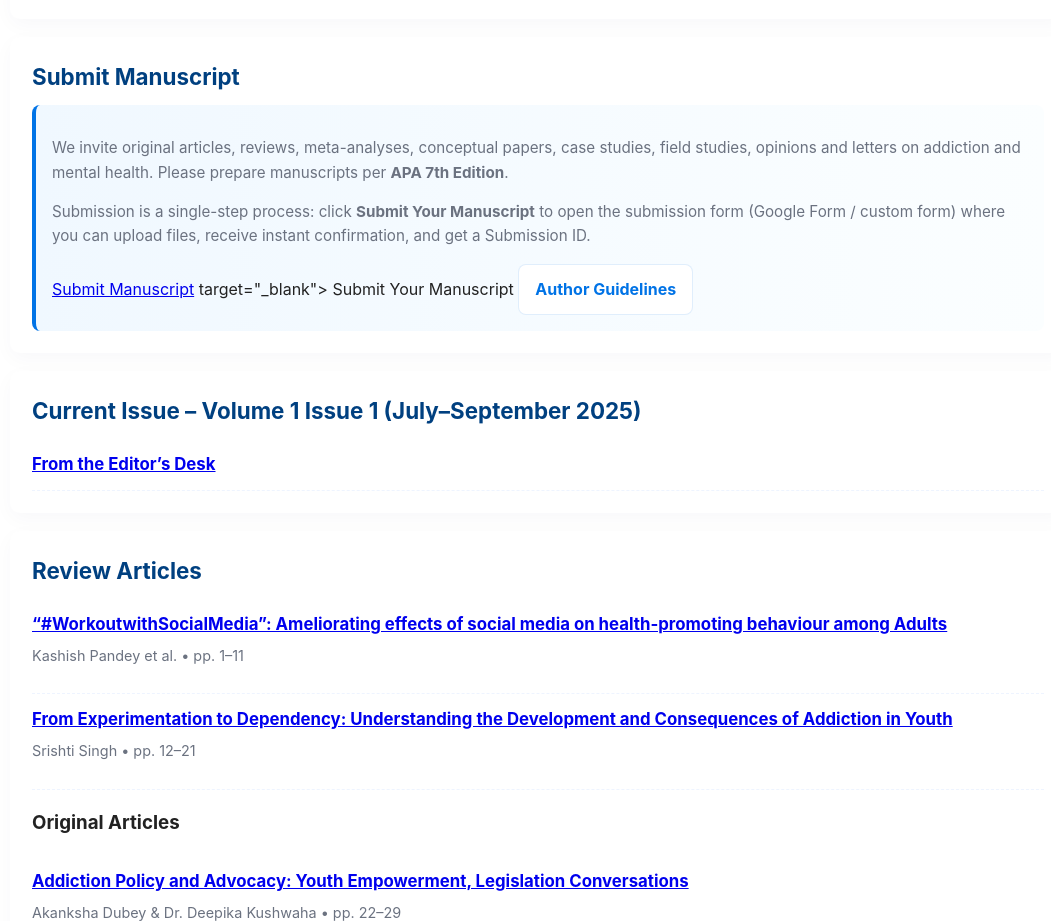
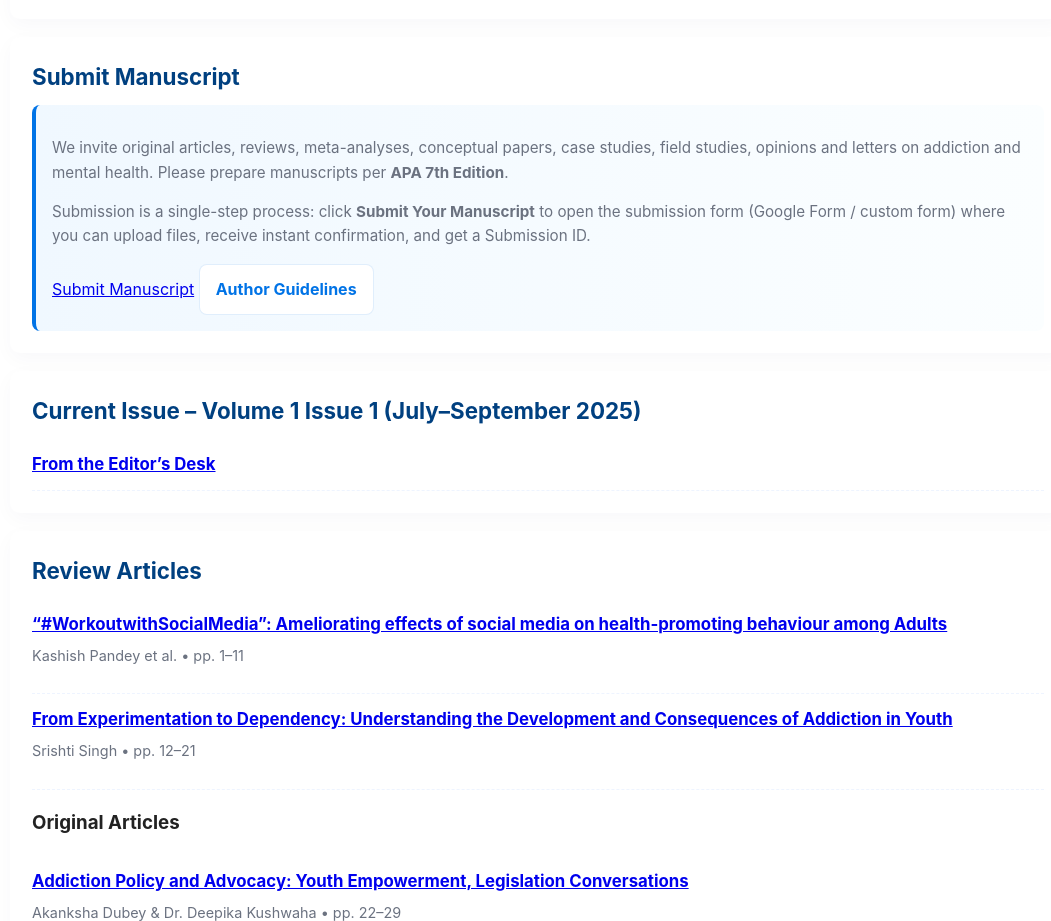
Before and after one commit to psychotherapydelhi95-stack/jamh-test, a plain HTML site: page index.html in a window 1280 px wide. Shown: the part 1606-2527 px from the top of the page, without its empty margins (102-1153 px from the left). Drawn offline with Linux system fonts and the light colour scheme.

Commit message:
Update index.html

```diff
--- a/index.html
+++ b/index.html
@@ -193,8 +193,7 @@ Vishwakarma University Pune - 411 048</li>
           </p>
           <a href="/submit.html">Submit Manuscript</a>
 
-       target="_blank">
-      Submit Your Manuscript
+
 
           <!-- Quick links: guidelines and contact -->
           <a class="btn secondary" href="guidelines.html" title="Manuscript preparation guidelines">Author Guidelines</a>
```
